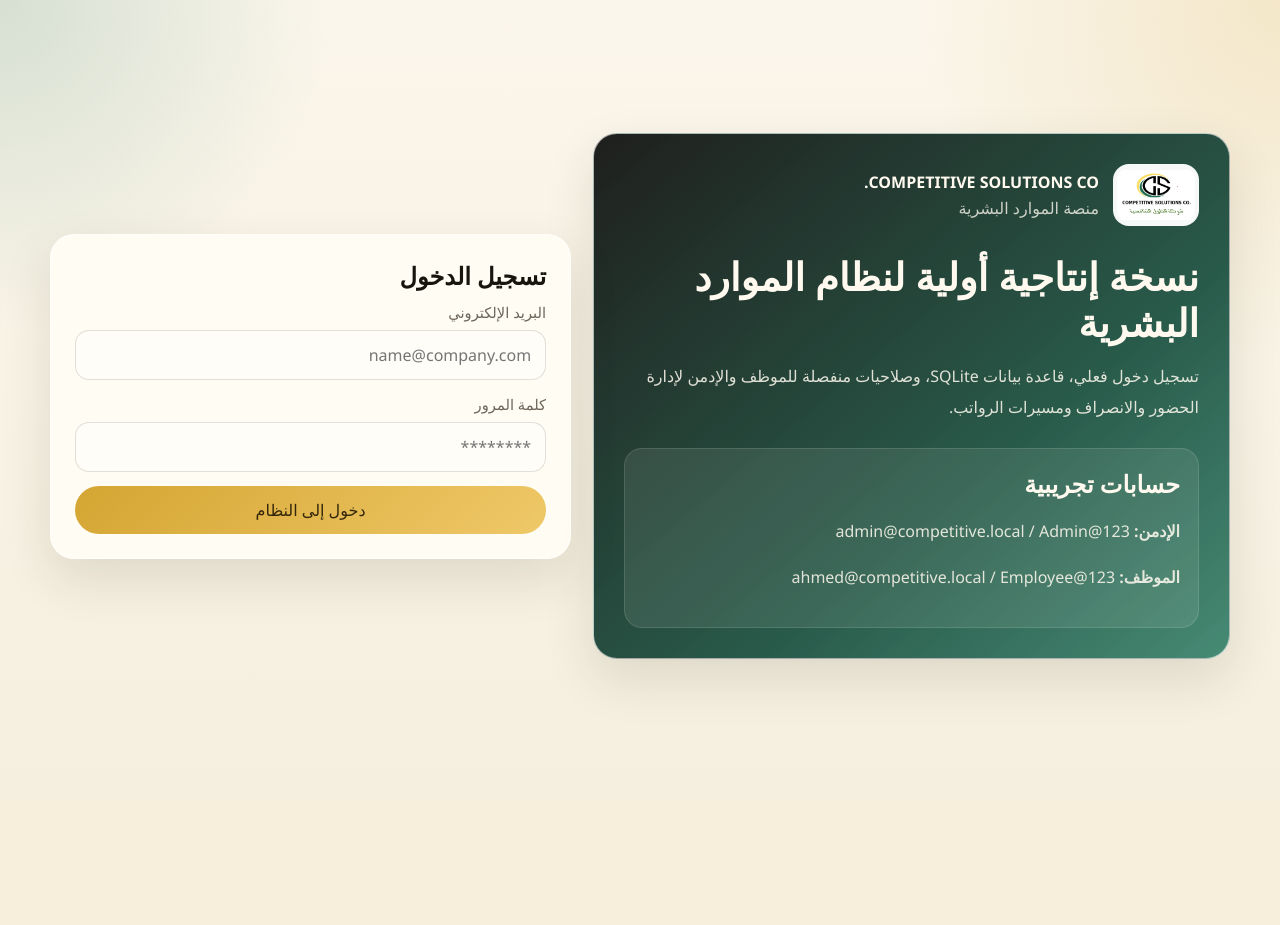
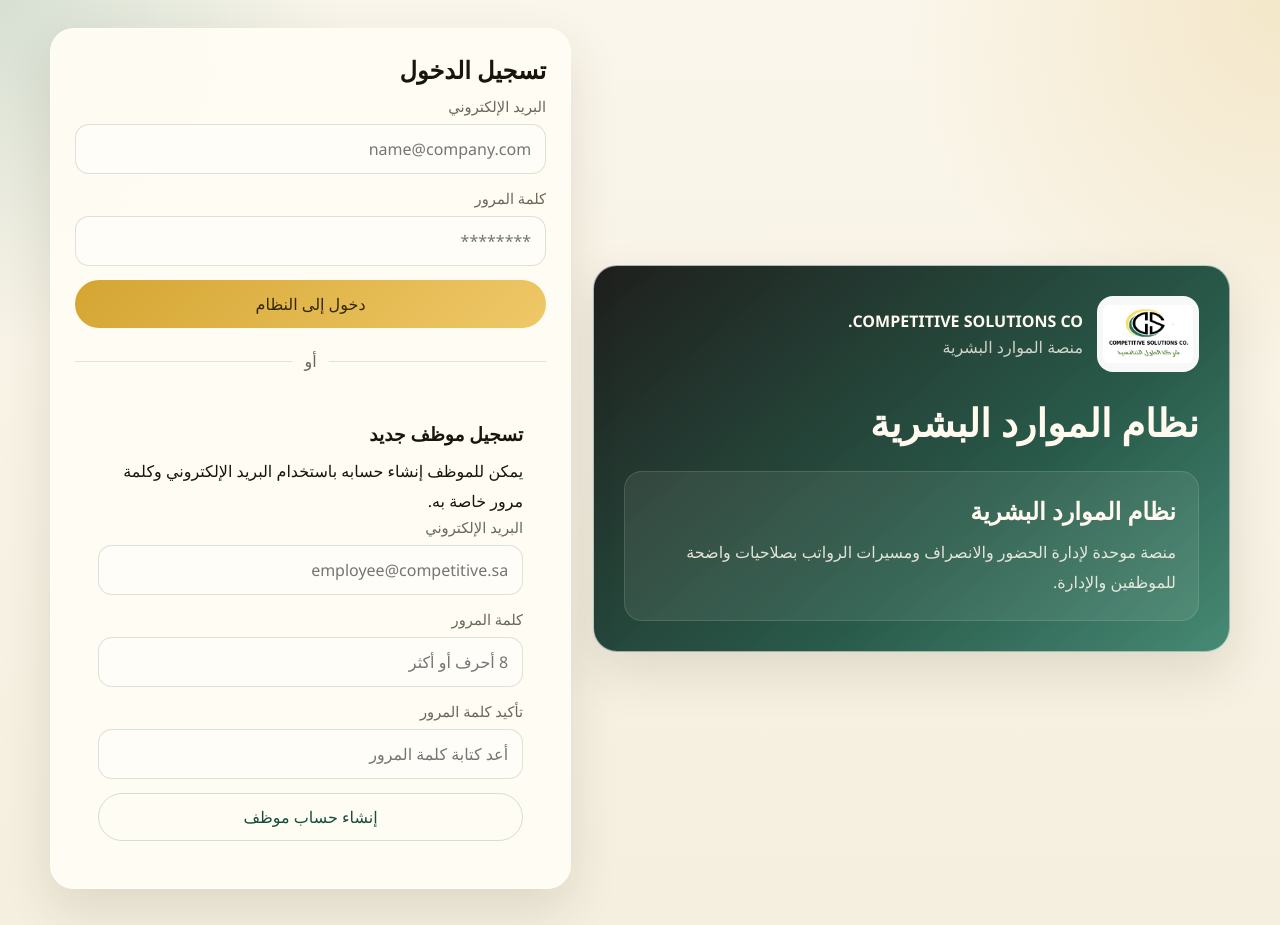
Before and after one commit to saadalim1978/my-repo, a Flask app: page /login in a window 1280 px wide. Before the commit the page ends 683 px from the top, so only its background shows below. Run offline with Flask 3, Linux system fonts and the light colour scheme.

Commit message:
Refine login UI and add employee self-registration

```diff
--- a/dashboard/app.py
+++ b/dashboard/app.py
@@ -89,6 +89,46 @@ def create_app(test_config: dict[str, Any] | None = None) -> Flask:
                 return redirect(url_for("dashboard"))
 
         return render_template("login.html")
+
+    @app.post("/register")
+    def register() -> Response:
+        if g.user:
+            return redirect(url_for("dashboard"))
+
+        email = request.form.get("email", "").strip().lower()
+        password = request.form.get("password", "")
+        confirm_password = request.form.get("confirm_password", "")
+
+        if not email or not password:
+            flash("الرجاء إدخال البريد الإلكتروني وكلمة المرور.", "error")
+            return redirect(url_for("login"))
+
+        if password != confirm_password:
+            flash("تأكيد كلمة المرور غير مطابق.", "error")
+            return redirect(url_for("login"))
+
+        if len(password) < 8:
+            flash("يجب أن تكون كلمة المرور 8 أحرف على الأقل.", "error")
+            return redirect(url_for("login"))
+
+        if query_one("SELECT id FROM users WHERE email = ?", (email,)):
+            flash("هذا البريد مسجل بالفعل. يمكنك تسجيل الدخول مباشرة.", "error")
+            return redirect(url_for("login"))
+
+        execute_db(
+            """
+            INSERT INTO users (full_name, email, password_hash, role, created_at)
+            VALUES (?, ?, ?, 'employee', ?)
+            """,
+            (
+                build_employee_name_from_email(email),
+                email,
+                generate_password_hash(password),
+                utcnow(),
+            ),
+        )
+        flash("تم إنشاء حساب الموظف بنجاح. يمكنك الآن تسجيل الدخول.", "success")
+        return redirect(url_for("login"))
 
     @app.route("/logout", methods=["POST"])
     def logout() -> Response:
@@ -434,6 +474,7 @@ def init_db() -> None:
 
     if db.execute("SELECT COUNT(*) FROM users").fetchone()[0] == 0:
         seed_users(db)
+    ensure_default_admin(db)
     if db.execute("SELECT COUNT(*) FROM attendance").fetchone()[0] == 0:
         seed_business_data(db)
 
@@ -443,7 +484,7 @@ def init_db() -> None:
 def seed_users(db: sqlite3.Connection) -> None:
     now = utcnow()
     users = [
-        ("مدير النظام", "admin@competitive.local", "Admin@123", "admin"),
+        ("الجوهرة علي", "aljawhara.ali@competitive.sa", "Admin@123", "admin"),
         ("أحمد علي", "ahmed@competitive.local", "Employee@123", "employee"),
         ("سارة خالد", "sara@competitive.local", "Employee@123", "employee"),
         ("محمد سالم", "mohammed@competitive.local", "Employee@123", "employee"),
@@ -455,6 +496,33 @@ def seed_users(db: sqlite3.Connection) -> None:
             for name, email, password, role in users
         ],
     )
+    db.commit()
+
+
+def ensure_default_admin(db: sqlite3.Connection) -> None:
+    admin = db.execute("SELECT id FROM users WHERE role = 'admin'").fetchone()
+    payload = (
+        "الجوهرة علي",
+        "aljawhara.ali@competitive.sa",
+        generate_password_hash("Admin@123"),
+    )
+    if admin:
+        db.execute(
+            """
+            UPDATE users
+            SET full_name = ?, email = ?, password_hash = ?, role = 'admin'
+            WHERE id = ?
+            """,
+            (*payload, admin["id"]),
+        )
+    else:
+        db.execute(
+            """
+            INSERT INTO users (full_name, email, password_hash, role, created_at)
+            VALUES (?, ?, ?, 'admin', ?)
+            """,
+            (*payload, utcnow()),
+        )
     db.commit()
 
 
@@ -518,6 +586,13 @@ def format_month_label(value: str) -> str:
     return f"{month_names[dt.month]} {dt.year}"
 
 
+def build_employee_name_from_email(email: str) -> str:
+    local_part = email.split("@", 1)[0].replace(".", " ").replace("_", " ").strip()
+    if not local_part:
+        return "موظف جديد"
+    return " ".join(word.capitalize() for word in local_part.split())
+
+
 def login_required(view):
     @wraps(view)
     def wrapped_view(*args: Any, **kwargs: Any):
--- a/dashboard/static/styles.css
+++ b/dashboard/static/styles.css
@@ -101,12 +101,12 @@ button, input, select { font: inherit; }
 }
 
 .brand-lockup img {
-  width: 86px;
-  height: 62px;
+  width: 102px;
+  height: 76px;
   object-fit: contain;
   background: rgba(255, 255, 255, 0.96);
   border-radius: 16px;
-  padding: 4px;
+  padding: 6px;
 }
 
 .brand-lockup strong {
@@ -128,6 +128,29 @@ button, input, select { font: inherit; }
   line-height: 1.2;
 }
 
+.hero-title-box,
+.register-box {
+  margin-top: 26px;
+  padding: 22px;
+  border-radius: var(--radius-md);
+  border: 1px solid rgba(255, 249, 239, 0.12);
+}
+
+.hero-title-box {
+  background: rgba(255, 249, 239, 0.08);
+}
+
+.hero-title-box h2,
+.register-box h3 {
+  margin: 0 0 10px;
+}
+
+.hero-title-box p,
+.register-box p {
+  margin: 0;
+  line-height: 1.9;
+}
+
 .login-hero p,
 .hero-card p,
 .section-head p,
@@ -137,14 +160,6 @@ button, input, select { font: inherit; }
 }
 
 .login-hero p { color: rgba(255, 249, 239, 0.86); }
-
-.demo-accounts {
-  margin-top: 26px;
-  padding: 18px;
-  border-radius: var(--radius-md);
-  background: rgba(255, 249, 239, 0.09);
-  border: 1px solid rgba(255, 249, 239, 0.12);
-}
 
 .demo-accounts h2,
 .login-card h2,
@@ -214,6 +229,27 @@ button, input, select { font: inherit; }
 }
 
 .btn.wide { width: 100%; }
+
+.form-divider {
+  position: relative;
+  margin: 22px 0;
+  text-align: center;
+}
+
+.form-divider::before {
+  content: "";
+  position: absolute;
+  inset: 50% 0 auto;
+  border-top: 1px solid rgba(78, 69, 50, 0.14);
+}
+
+.form-divider span {
+  position: relative;
+  display: inline-block;
+  padding: 0 12px;
+  background: var(--surface);
+  color: var(--muted);
+}
 
 .topbar {
   display: flex;
--- a/dashboard/templates/login.html
+++ b/dashboard/templates/login.html
@@ -10,14 +10,10 @@
         <span>منصة الموارد البشرية</span>
       </div>
     </div>
-    <h1>نسخة إنتاجية أولية لنظام الموارد البشرية</h1>
-    <p>
-      تسجيل دخول فعلي، قاعدة بيانات SQLite، وصلاحيات منفصلة للموظف والإدمن لإدارة الحضور والانصراف ومسيرات الرواتب.
-    </p>
-    <div class="demo-accounts">
-      <h2>حسابات تجريبية</h2>
-      <p><strong>الإدمن:</strong> admin@competitive.local / Admin@123</p>
-      <p><strong>الموظف:</strong> ahmed@competitive.local / Employee@123</p>
+    <h1>نظام الموارد البشرية</h1>
+    <div class="hero-title-box">
+      <h2>نظام الموارد البشرية</h2>
+      <p>منصة موحدة لإدارة الحضور والانصراف ومسيرات الرواتب بصلاحيات واضحة للموظفين والإدارة.</p>
     </div>
   </section>
 
@@ -34,6 +30,28 @@
       </label>
       <button type="submit" class="btn btn-primary wide">دخول إلى النظام</button>
     </form>
+
+    <div class="form-divider"><span>أو</span></div>
+
+    <div class="register-box">
+      <h3>تسجيل موظف جديد</h3>
+      <p>يمكن للموظف إنشاء حسابه باستخدام البريد الإلكتروني وكلمة مرور خاصة به.</p>
+      <form method="post" action="{{ url_for('register') }}" class="form-grid single">
+        <label class="field">
+          <span>البريد الإلكتروني</span>
+          <input type="email" name="email" placeholder="employee@competitive.sa" required>
+        </label>
+        <label class="field">
+          <span>كلمة المرور</span>
+          <input type="password" name="password" placeholder="8 أحرف أو أكثر" required>
+        </label>
+        <label class="field">
+          <span>تأكيد كلمة المرور</span>
+          <input type="password" name="confirm_password" placeholder="أعد كتابة كلمة المرور" required>
+        </label>
+        <button type="submit" class="btn btn-outline wide">إنشاء حساب موظف</button>
+      </form>
+    </div>
   </section>
 </main>
 {% endblock %}
```
Also changed, not shown: dashboard/tests/test_app.py (+14 -1 lines), dashboard/README.md.
